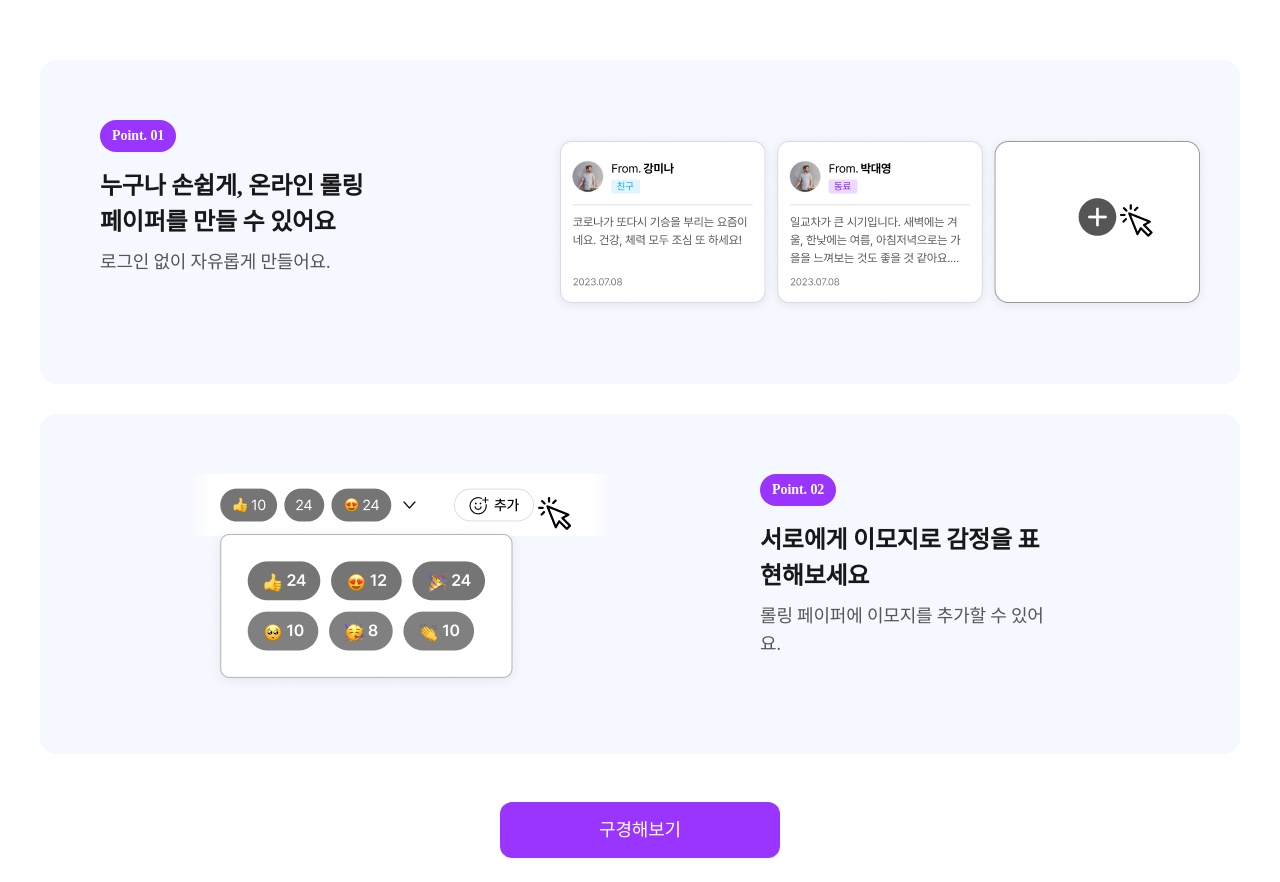
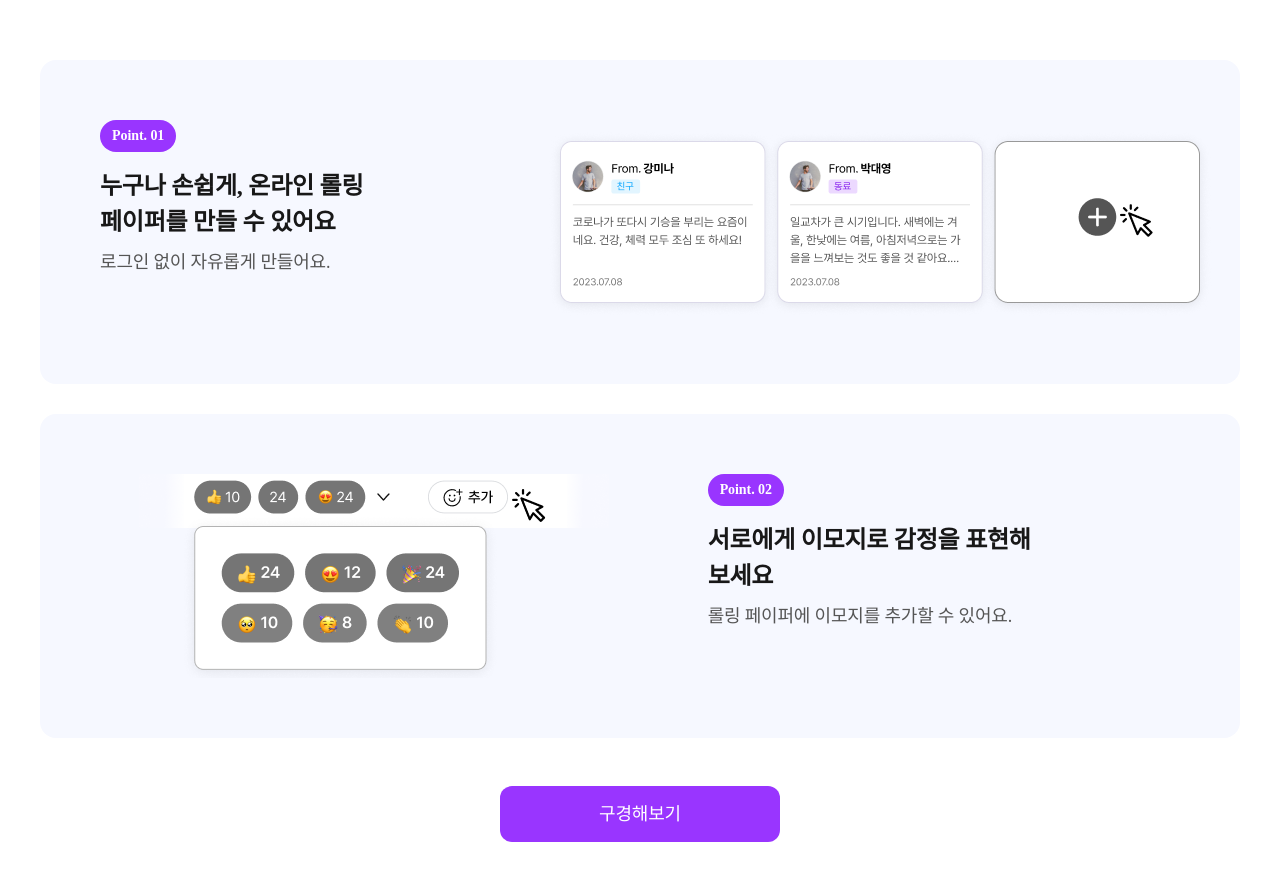
Before and after one commit to minjeong9919/RollingPaper, a React (Create React App) app: page / in a window 1280 px wide. Built offline with nearby package versions, Linux system fonts and the light colour scheme; a web font is replaced by a local one.

Commit message:
design: 랜딩 페이지 반응

```diff
--- a/src/components/landingPage/Button.jsx
+++ b/src/components/landingPage/Button.jsx
@@ -20,6 +20,12 @@ const LinkButton = styled(Link)`
   &:active {
     background: var(--purple800, #6e0ad1);
   }
+  @media all and (min-width: 768px) and (max-width: 1248px) {
+    width: 100%;
+  }
+  @media all and (max-width: 768px) {
+    width: 100%;
+  }
 `;
 
 export default LinkButton;
--- a/src/components/landingPage/LandingCard.jsx
+++ b/src/components/landingPage/LandingCard.jsx
@@ -12,7 +12,7 @@ function LandingCard({ card }) {
   const even = id % 2 === 0;
 
   return (
-    <CardContainerSection even={even}>
+    <CardContainerSection $even={even}>
       <CardWrapperDiv>
         <CardBadgeDiv>{point}</CardBadgeDiv>
         <CardDescDiv>
@@ -20,7 +20,7 @@ function LandingCard({ card }) {
           <p className="Description">{description}</p>
         </CardDescDiv>
       </CardWrapperDiv>
-      <img src={imgSrc} alt="랜딩 페이지 이미지" />
+      <img src={imgSrc} alt="랜딩 페이지 이미지" className="LandingImg" />
     </CardContainerSection>
   );
 }
--- a/src/components/landingPage/LandingCard.style.js
+++ b/src/components/landingPage/LandingCard.style.js
@@ -2,17 +2,38 @@ import styled from 'styled-components';
 
 export const CardContainerSection = styled.section`
   display: flex;
-  flex-direction: ${({ even }) => (even ? 'row-reverse' : 'row')};
-  padding: ${({ even }) => (even ? '60px 192px 60px 0' : '60px 0 60px 60px')};
-  gap: ${({ even }) => (even ? '0px' : '152px')};
+  flex-direction: ${({ $even }) => ($even ? 'row-reverse' : 'row')};
+  padding: ${({ $even }) => ($even ? '60px 192px 60px 0' : '60px 0 60px 60px')};
+  gap: ${({ $even }) => ($even ? '0px' : '152px')};
   border-radius: 16px;
   background: var(--surface, #f6f8ff);
+  .LandingImg {
+    height: 204px;
+    object-fit: none;
+  }
+  @media all and (min-width: 768px) and (max-width: 1248px) {
+    flex-direction: column;
+    padding: 40px 0;
+    gap: 36px;
+  }
+  @media all and (max-width: 768px) {
+    flex-direction: column;
+    padding: 20px 0;
+    gap: 50px;
+    overflow: hidden;
+  }
 `;
 
 export const CardWrapperDiv = styled.div`
   display: flex;
   flex-direction: column;
   gap: 16px;
+  @media all and (min-width: 768px) and (max-width: 1248px) {
+    padding-left: 40px;
+  }
+  @media all and (max-width: 768px) {
+    padding: 0 24px;
+  }
 `;
 
 export const CardDescDiv = styled.div`
@@ -22,7 +43,7 @@ export const CardDescDiv = styled.div`
   .Title {
     color: var(--gray900, #181818);
     font-size: var(--font24, 2.4rem);
-    font-weight: var(--bord, 700);
+    font-weight: var(--bold, 700);
     line-height: 36px;
     letter-spacing: -0.24px;
   }
@@ -39,7 +60,7 @@ export const CardBadgeDiv = styled.div`
   width: fit-content;
   color: var(--white, #fff);
   font-size: var(--font14, 1.4rem);
-  font-weight: var(--bord, 700);
+  font-weight: var(--bold, 700);
   line-height: 20px;
   letter-spacing: -0.07px;
   padding: 6px 12px;
--- a/src/pages/LandingPage.jsx
+++ b/src/pages/LandingPage.jsx
@@ -40,16 +40,32 @@ function LandingPage() {
 export default LandingPage;
 
 const ContainerMain = styled.main`
+  width: 100%;
+  max-width: 1200px;
   display: flex;
   flex-direction: column;
   gap: 30px;
-  width: 1200px;
   margin: 60px auto 24px;
+  @media all and (min-width: 768px) and (max-width: 1248px) {
+    margin: 49px 0;
+    padding: 0 24px;
+  }
+  @media all and (max-width: 768px) {
+    padding: 24px 20px;
+    gap: 24px;
+  }
 `;
 
 const ButtonContainerDiv = styled.div`
+  width: 100%;
+  max-width: 1200px;
   padding: 24px 0;
-  width: 1200px;
   margin: auto;
   text-align: center;
+  @media all and (min-width: 768px) and (max-width: 1248px) {
+    padding: 24px;
+  }
+  @media all and (max-width: 768px) {
+    padding: 24px 20px;
+  }
 `;
--- a/src/styles/GlobalStyles.js
+++ b/src/styles/GlobalStyles.js
@@ -108,7 +108,7 @@ const GlobalStyles = createGlobalStyle`
     --font12: 1.2rem;
 
     /* ==========FONT WEIGHT========== */
-    --bord: 700;
+    --bold: 700;
     --regular: 400;
   }
 
```
